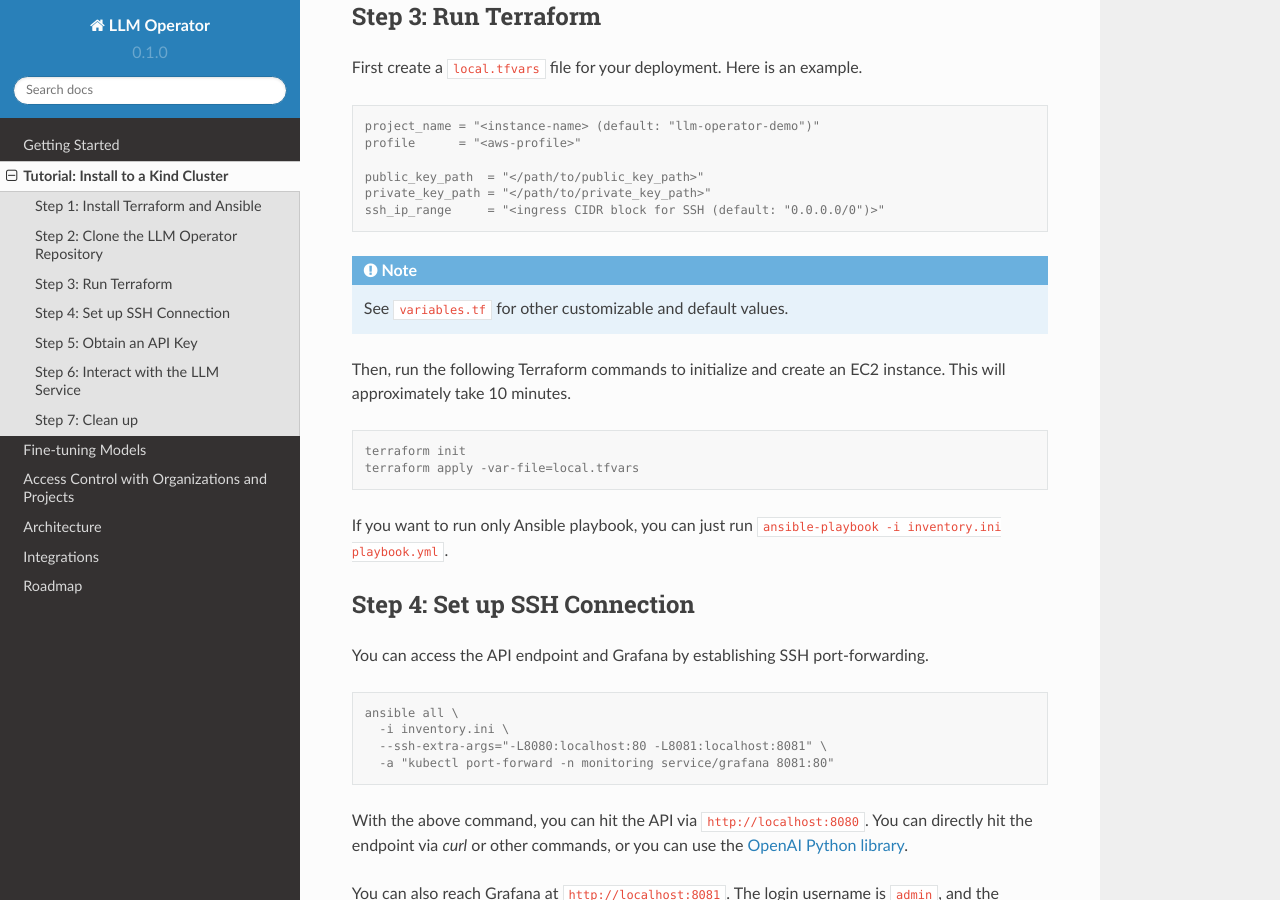
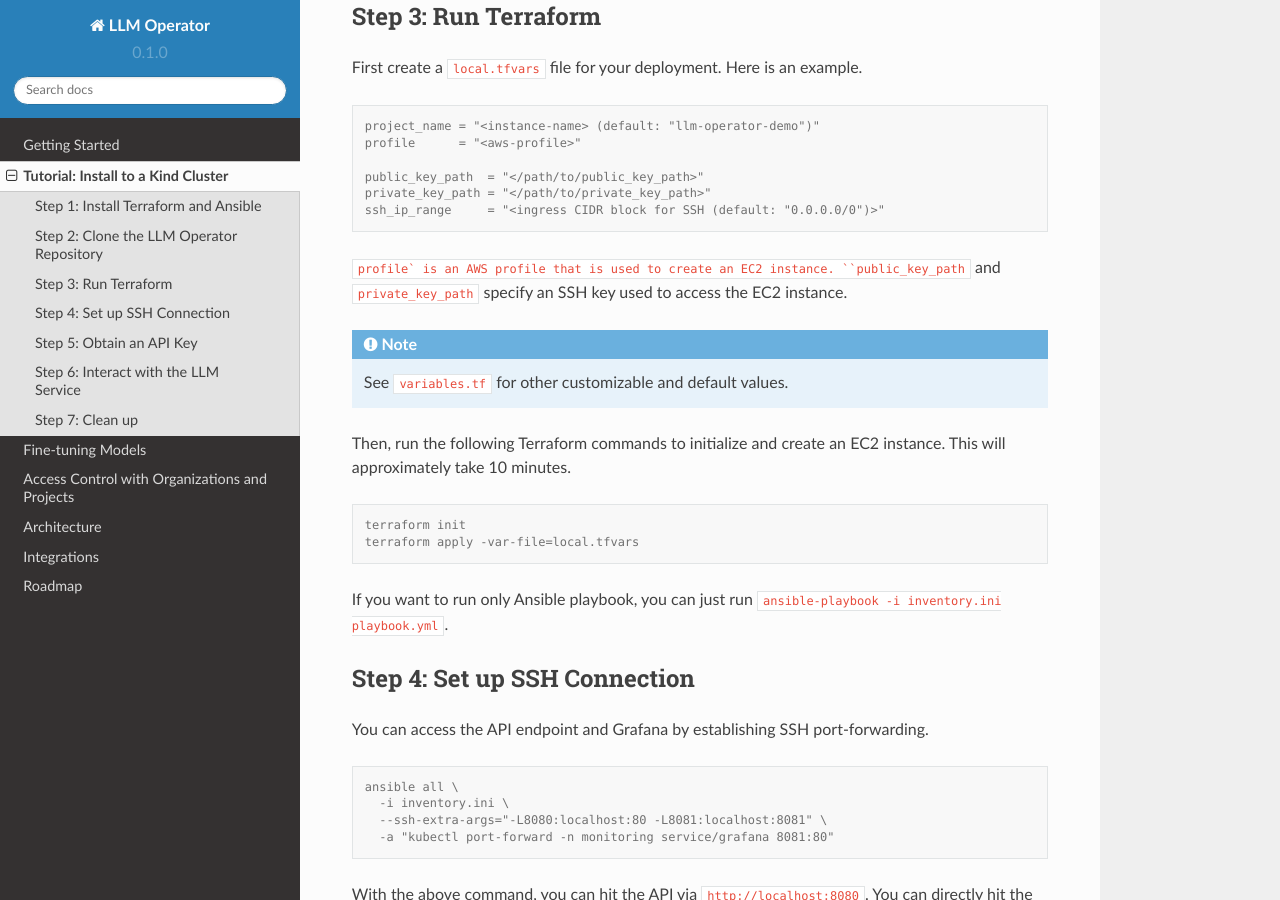
Before and after one commit to llm-operator/docs, a Sphinx documentation site: the page built from docs/source/tutorial.rst, in a window 1280 px wide and 900 px high, scrolled down 855 px. Built offline with Sphinx 7.4.7 and the Read the Docs theme 2.0.0, drawn with Linux system fonts in a browser that asks for light colours.

Commit message:
Add more description to local.tfvars (#30)
Got a question.

```diff
--- a/docs/source/tutorial.rst
+++ b/docs/source/tutorial.rst
@@ -49,6 +49,10 @@ First create a ``local.tfvars`` file for your deployment. Here is an example.
    public_key_path  = "</path/to/public_key_path>"
    private_key_path = "</path/to/private_key_path>"
    ssh_ip_range     = "<ingress CIDR block for SSH (default: "0.0.0.0/0")>"
+
+
+``profile` is an AWS profile that is used to create an EC2 instance. ``public_key_path`` and ``private_key_path`` specify
+an SSH key used to access the EC2 instance.
 
 .. note::
 
```
